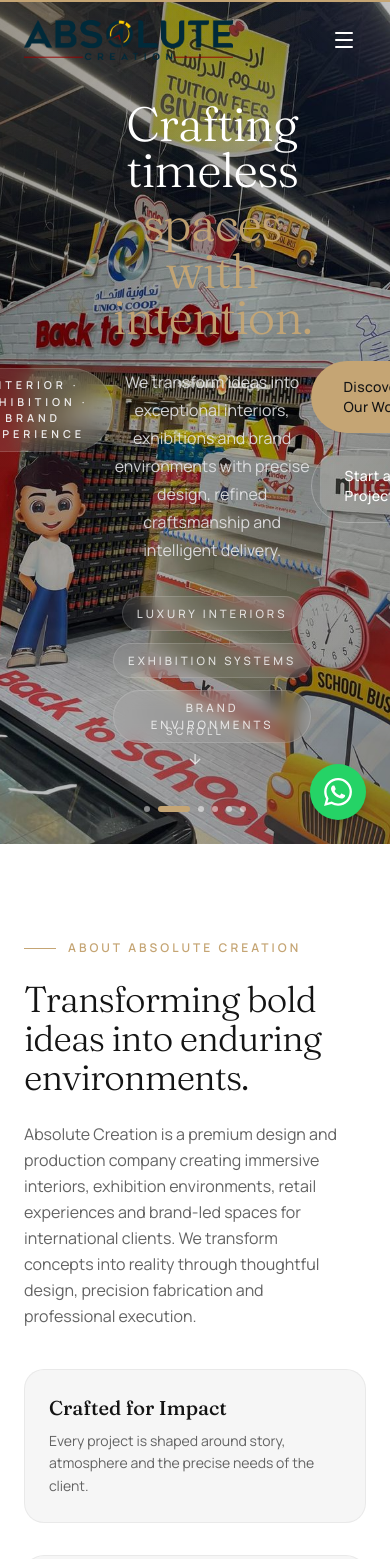
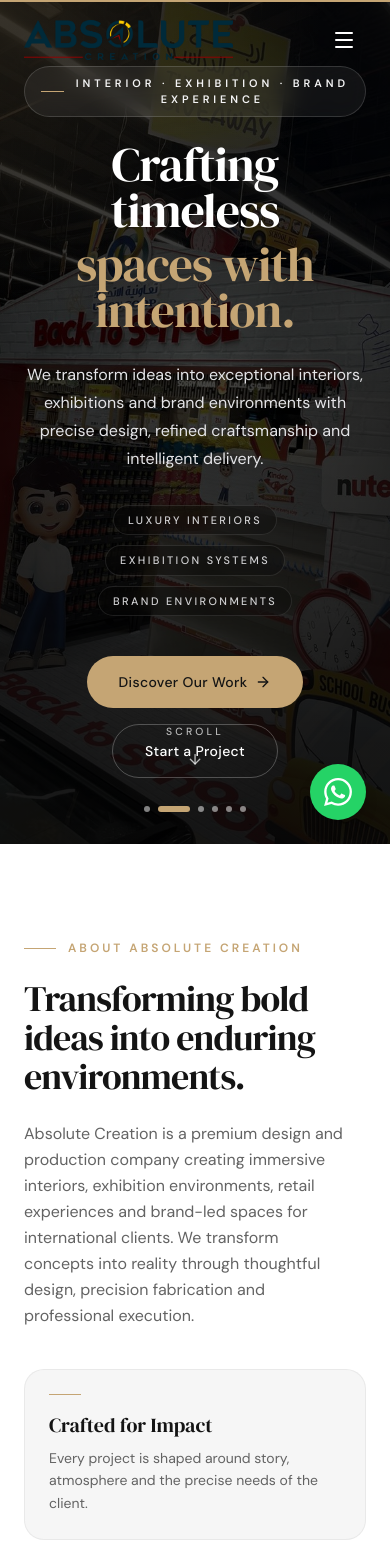
Before and after one commit to absoulutecreationweb-bit/Absoulutecreation, a Next.js app: page / in a window 390 px wide. Shown: the top 1559 px of the page. Built offline with nearby package versions, Linux system fonts and the light colour scheme.

Commit message:
update new changes

```diff
--- a/app/globals.css
+++ b/app/globals.css
@@ -25,8 +25,8 @@
   --color-input: var(--input);
   --color-ring: var(--ring);
 
-  --font-sans: var(--font-manrope), ui-sans-serif, system-ui, sans-serif;
-  --font-serif: var(--font-fraunces), ui-serif, Georgia, serif;
+  --font-sans: var(--font-dm-sans), ui-sans-serif, system-ui, sans-serif;
+  --font-serif: var(--font-dm-serif-display), ui-serif, Georgia, serif;
 
   --radius-sm: calc(var(--radius) - 4px);
   --radius-md: calc(var(--radius) - 2px);
--- a/app/layout.tsx
+++ b/app/layout.tsx
@@ -1,17 +1,18 @@
 import { Analytics } from '@vercel/analytics/next'
 import type { Metadata, Viewport } from 'next'
-import { Manrope, Fraunces } from 'next/font/google'
+import { DM_Sans, DM_Serif_Display } from 'next/font/google'
 import './globals.css'
 
-const manrope = Manrope({
+const dmSans = DM_Sans({
   subsets: ['latin'],
-  variable: '--font-manrope',
+  variable: '--font-dm-sans',
   display: 'swap',
 })
 
-const fraunces = Fraunces({
+const dmSerifDisplay = DM_Serif_Display({
   subsets: ['latin'],
-  variable: '--font-fraunces',
+  weight: '400',
+  variable: '--font-dm-serif-display',
   display: 'swap',
 })
 
@@ -87,7 +88,7 @@ export default function RootLayout({
   children: React.ReactNode
 }>) {
   return (
-    <html lang="en" className={`bg-background ${manrope.variable} ${fraunces.variable}`}>
+    <html lang="en" className={`bg-background ${dmSans.variable} ${dmSerifDisplay.variable}`}>
       <body className="font-sans antialiased">
         <script
           type="application/ld+json"
--- a/components/site/about.tsx
+++ b/components/site/about.tsx
@@ -32,7 +32,7 @@ export function About() {
         <div ref={ref} className="relative order-2 h-[460px] md:h-[600px] lg:order-1">
           <motion.div
             style={{ y: y1 }}
-            className="absolute left-0 top-0 h-[70%] w-[68%] overflow-hidden rounded-[2rem]"
+            className="absolute left-0 top-0 h-[70%] w-[68%] overflow-hidden rounded-[2rem] shadow-[0_30px_70px_rgba(17,17,17,0.14)]"
           >
             <Image
               src="/new/2.jpeg"
@@ -42,10 +42,12 @@ export function About() {
               className="object-cover"
               loading="lazy"
             />
+            <div className="absolute inset-0 bg-gradient-to-t from-black/15 via-transparent to-transparent" />
           </motion.div>
+
           <motion.div
             style={{ y: y2 }}
-            className="absolute bottom-0 right-0 h-[62%] w-[52%] overflow-hidden rounded-[2rem] border-8 border-background shadow-2xl shadow-black/10"
+            className="absolute bottom-0 right-0 h-[62%] w-[52%] overflow-hidden rounded-[2rem] border-8 border-background shadow-2xl shadow-black/20"
           >
             <Image
               src="/new/4.jpeg"
@@ -56,9 +58,10 @@ export function About() {
               loading="lazy"
             />
           </motion.div>
-          <div className="absolute -left-4 bottom-8 z-10 flex flex-col items-center justify-center rounded-[1.2rem] bg-gold px-7 py-6 text-gold-foreground shadow-xl">
+
+          <div className="absolute -left-4 bottom-8 z-10 flex flex-col items-center justify-center rounded-[1.25rem] border border-gold/40 bg-gold px-7 py-6 text-gold-foreground shadow-[0_20px_45px_rgba(201,168,106,0.35)]">
             <span className="font-serif text-4xl font-medium leading-none">15+</span>
-            <span className="mt-1 text-center text-[0.65rem] font-semibold uppercase tracking-[0.15em]">
+            <span className="mt-1.5 text-center text-[0.62rem] font-semibold uppercase leading-snug tracking-[0.18em]">
               Years of
               <br /> Excellence
             </span>
@@ -75,7 +78,7 @@ export function About() {
             </h2>
           </Reveal>
           <Reveal delay={0.1}>
-            <p className="mt-6 text-pretty leading-relaxed text-muted-foreground md:text-lg">
+            <p className="mt-6 max-w-xl text-pretty leading-relaxed text-muted-foreground md:text-lg">
               Absolute Creation is a premium design and production company creating immersive interiors,
               exhibition environments, retail experiences and brand-led spaces for international clients.
               We transform concepts into reality through thoughtful design, precision fabrication and
@@ -83,11 +86,12 @@ export function About() {
             </p>
           </Reveal>
 
-          <div className="mt-10 grid gap-8 sm:grid-cols-2">
+          <div className="mt-10 grid gap-5 sm:grid-cols-2">
             {pillars.map((p, i) => (
               <Reveal key={p.title} delay={0.15 + i * 0.1}>
-                <div className="rounded-[1.25rem] border border-border/70 bg-secondary/70 p-6">
-                  <h3 className="font-serif text-xl font-medium text-foreground">{p.title}</h3>
+                <div className="group h-full rounded-[1.25rem] border border-border/70 bg-secondary/70 p-6 transition-all duration-500 hover:-translate-y-1 hover:border-gold/50 hover:shadow-[0_16px_36px_rgba(17,17,17,0.08)]">
+                  <span className="block h-px w-8 bg-gold transition-all duration-500 group-hover:w-12" />
+                  <h3 className="mt-4 font-serif text-xl font-medium text-foreground">{p.title}</h3>
                   <p className="mt-2 text-sm leading-relaxed text-muted-foreground">{p.body}</p>
                 </div>
               </Reveal>
@@ -95,7 +99,7 @@ export function About() {
           </div>
 
           <Reveal delay={0.35}>
-            <div className="mt-10 overflow-hidden rounded-[1.75rem] border border-border/70 bg-secondary/70 p-4 shadow-[0_18px_45px_rgba(17,17,17,0.05)]">
+            <div className="group mt-10 overflow-hidden rounded-[1.75rem] border border-border/70 bg-secondary/70 p-4 shadow-[0_18px_45px_rgba(17,17,17,0.05)]">
               <div className="relative aspect-[4/3] overflow-hidden rounded-[1.25rem]">
                 <Image
                   src="/new/7.jpeg"
@@ -103,10 +107,10 @@ export function About() {
                   fill
                   sizes="(max-width: 768px) 100vw, 40vw"
                   loading="lazy"
-                  className="object-cover"
+                  className="object-cover transition-transform duration-700 ease-out group-hover:scale-[1.04]"
                 />
-                <div className="absolute inset-0 bg-gradient-to-t from-black/60 via-black/10 to-transparent" />
-                <div className="absolute bottom-5 left-5 rounded-full border border-white/30 bg-white/10 px-4 py-2 text-[0.65rem] font-semibold uppercase tracking-[0.25em] text-white backdrop-blur-sm">
+                <div className="absolute inset-0 bg-gradient-to-t from-black/65 via-black/10 to-transparent" />
+                <div className="absolute bottom-5 left-5 rounded-full border border-white/25 bg-white/10 px-4 py-2 text-[0.65rem] font-semibold uppercase tracking-[0.25em] text-white backdrop-blur-sm">
                   Featured Project
                 </div>
               </div>
--- a/components/site/hero.tsx
+++ b/components/site/hero.tsx
@@ -20,25 +20,30 @@ export function Hero() {
   const imageY = useTransform(scrollYProgress, [0, 1], ['0%', '25%'])
   const imageScale = useTransform(scrollYProgress, [0, 1], [1, 1.15])
   const contentY = useTransform(scrollYProgress, [0, 1], ['0%', '40%'])
-  const overlayOpacity = useTransform(scrollYProgress, [0, 1], [0.55, 0.85])
+  // Pushed darker on both ends — busy exhibition photos need a heavier,
+  // more consistent wash so the text always reads cleanly on top.
+  const overlayOpacity = useTransform(scrollYProgress, [0, 1], [0.75, 0.92])
 
   useEffect(() => {
     const timer = window.setInterval(() => {
       setActiveIndex((current) => (current + 1) % heroSlides.length)
-    }, 5000)
+    }, 5500)
 
     return () => window.clearInterval(timer)
   }, [])
 
   return (
-    <section ref={ref} id="top" className="relative h-[100svh] min-h-[680px] overflow-hidden">
+    <section ref={ref} id="top" className="relative h-[100svh] min-h-[680px] overflow-hidden bg-black">
       <div className="absolute inset-0">
         {heroSlides.map((src, index) => (
           <motion.div
             key={src}
             initial={false}
-            animate={{ opacity: index === activeIndex ? 1 : 0 }}
-            transition={{ duration: 1.2, ease: easeOut }}
+            animate={{
+              opacity: index === activeIndex ? 1 : 0,
+              scale: index === activeIndex ? 1.06 : 1,
+            }}
+            transition={{ opacity: { duration: 1.4, ease: easeOut }, scale: { duration: 6, ease: 'linear' } }}
             className="absolute inset-0"
           >
             <Image
@@ -48,36 +53,54 @@ export function Hero() {
               priority={index === 0}
               sizes="100vw"
               loading={index === 0 ? 'eager' : 'lazy'}
-              className="object-cover"
+              // Muting brightness/saturation/contrast tones down busy booth
+              // photography (logos, screens, signage) so it reads as a
+              // backdrop, not competing visual noise.
+              className="object-cover [filter:brightness(0.62)_saturate(0.75)_contrast(1.02)]"
             />
           </motion.div>
         ))}
       </div>
+
+      {/* Primary dark wash — heavier and more even than before */}
       <motion.div
         style={{ opacity: overlayOpacity }}
-        className="absolute inset-0 bg-[linear-gradient(120deg,rgba(6,6,6,0.82)_0%,rgba(6,6,6,0.42)_50%,rgba(6,6,6,0.74)_100%)]"
+        className="absolute inset-0 bg-[linear-gradient(180deg,rgba(4,4,4,0.78)_0%,rgba(4,4,4,0.55)_38%,rgba(4,4,4,0.72)_70%,rgba(4,4,4,0.92)_100%)]"
         aria-hidden="true"
       />
-      <div className="absolute inset-0 bg-[radial-gradient(circle_at_top_left,rgba(201,168,106,0.16),transparent_35%)]" aria-hidden="true" />
+
+      {/* Center focus vignette — darkens edges, keeps a clean pocket for text */}
+      <div
+        className="absolute inset-0"
+        style={{
+          background: 'radial-gradient(65% 55% at 50% 42%, rgba(0,0,0,0.15) 0%, rgba(0,0,0,0.55) 100%)',
+        }}
+        aria-hidden="true"
+      />
+
+      <div
+        className="absolute inset-0 bg-[radial-gradient(circle_at_top_left,rgba(201,168,106,0.14),transparent_35%)]"
+        aria-hidden="true"
+      />
 
       <motion.div
         style={{ y: contentY }}
-        className="relative z-10 mx-auto flex h-full max-w-7xl items-center justify-center px-6 lg:px-10"
+        className="relative z-10 mx-auto flex h-full max-w-7xl flex-col items-center justify-center px-6 lg:px-10"
       >
         <motion.div
           initial={{ opacity: 0, y: 20 }}
           animate={{ opacity: 1, y: 0 }}
           transition={{ delay: 1.3, duration: 0.8, ease: easeOut }}
-          className="mb-6 inline-flex items-center gap-3 rounded-full border border-white/15 bg-white/10 px-4 py-2 text-center backdrop-blur-md"
+          className="mb-6 inline-flex items-center gap-3 rounded-full border border-white/15 bg-white/[0.06] px-4 py-2 text-center backdrop-blur-md"
         >
           <span className="h-px w-8 bg-gold" />
-          <span className="text-[0.68rem] font-semibold uppercase tracking-[0.36em] text-zinc-100/95">
+          <span className="text-[0.68rem] font-semibold uppercase tracking-[0.36em] text-zinc-100">
             Interior · Exhibition · Brand Experience
           </span>
         </motion.div>
 
         <div className="max-w-5xl text-center">
-          <h1 className="font-serif text-5xl font-light leading-[0.96] tracking-[-0.02em] text-white sm:text-6xl md:text-7xl lg:text-[5.25rem]">
+          <h1 className="font-serif text-5xl font-light leading-[0.96] tracking-[-0.02em] text-white drop-shadow-[0_4px_28px_rgba(0,0,0,0.55)] sm:text-6xl md:text-7xl lg:text-[5.25rem]">
             <span className="block overflow-hidden">
               <motion.span
                 className="inline-block"
@@ -88,7 +111,7 @@ export function Hero() {
                 Crafting timeless
               </motion.span>
             </span>
-            <span className="mt-2 block overflow-hidden text-gold/95 sm:mt-3">
+            <span className="mt-2 block overflow-hidden text-gold sm:mt-3">
               <motion.span
                 className="inline-block"
                 initial={{ y: '110%' }}
@@ -104,19 +127,23 @@ export function Hero() {
             initial={{ opacity: 0, y: 20 }}
             animate={{ opacity: 1, y: 0 }}
             transition={{ delay: 1.8, duration: 0.8, ease: easeOut }}
-            className="mx-auto mt-7 max-w-2.5xl text-pretty text-base leading-7 text-zinc-200/90 md:text-lg"
+            className="mx-auto mt-7 max-w-2xl text-pretty text-base leading-7 text-zinc-200 drop-shadow-[0_2px_10px_rgba(0,0,0,0.45)] md:text-lg"
           >
-            We transform ideas into exceptional interiors, exhibitions and brand environments with precise design, refined craftsmanship and intelligent delivery.
+            We transform ideas into exceptional interiors, exhibitions and brand environments with
+            precise design, refined craftsmanship and intelligent delivery.
           </motion.p>
 
           <motion.div
             initial={{ opacity: 0, y: 20 }}
             animate={{ opacity: 1, y: 0 }}
             transition={{ delay: 1.9, duration: 0.8, ease: easeOut }}
-            className="mt-8 flex flex-wrap items-center justify-center gap-3"
+            className="mt-8 flex flex-wrap items-center justify-center gap-2.5"
           >
             {heroHighlights.map((item) => (
-              <span key={item} className="rounded-full border border-white/15 bg-white/8 px-3.5 py-2 text-[0.72rem] font-medium uppercase tracking-[0.26em] text-zinc-100/85 backdrop-blur-sm">
+              <span
+                key={item}
+                className="rounded-full border border-white/10 bg-black/25 px-3.5 py-1.5 text-[0.68rem] font-medium uppercase tracking-[0.22em] text-zinc-200/90 backdrop-blur-sm"
+              >
                 {item}
               </span>
             ))}
@@ -133,7 +160,11 @@ export function Hero() {
             Discover Our Work
             <ArrowRight className="size-4 transition-transform duration-300 group-hover:translate-x-1" />
           </MagneticButton>
-          <MagneticButton href="#contact" variant="outline" className="border-white/25 text-white hover:border-gold hover:text-gold">
+          <MagneticButton
+            href="#contact"
+            variant="outline"
+            className="border-white/25 text-white hover:border-gold hover:text-gold"
+          >
             Start a Project
           </MagneticButton>
         </motion.div>
@@ -143,7 +174,9 @@ export function Hero() {
         {heroSlides.map((_, index) => (
           <span
             key={index}
-            className={`h-1.5 rounded-full transition-all duration-500 ${index === activeIndex ? 'w-8 bg-gold' : 'w-1.5 bg-white/50'}`}
+            className={`h-1.5 rounded-full transition-all duration-500 ${
+              index === activeIndex ? 'w-8 bg-gold' : 'w-1.5 bg-white/50'
+            }`}
           />
         ))}
       </div>
```
Also changed, not shown: components/site/process.tsx (+16 -10 lines), components/site/projects.tsx (+58 -29 lines), components/site/services.tsx (+28 -9 lines), 1 other file (tests, documents, lock files or other folders).
